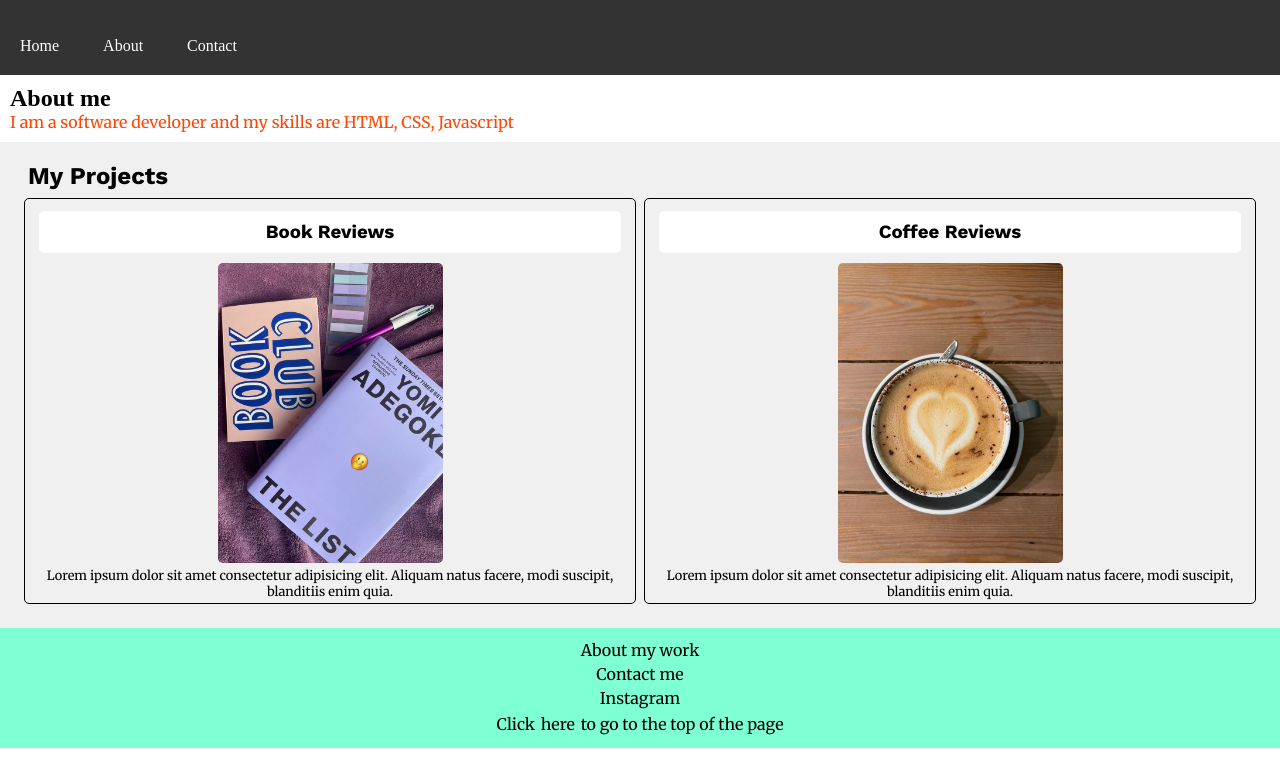
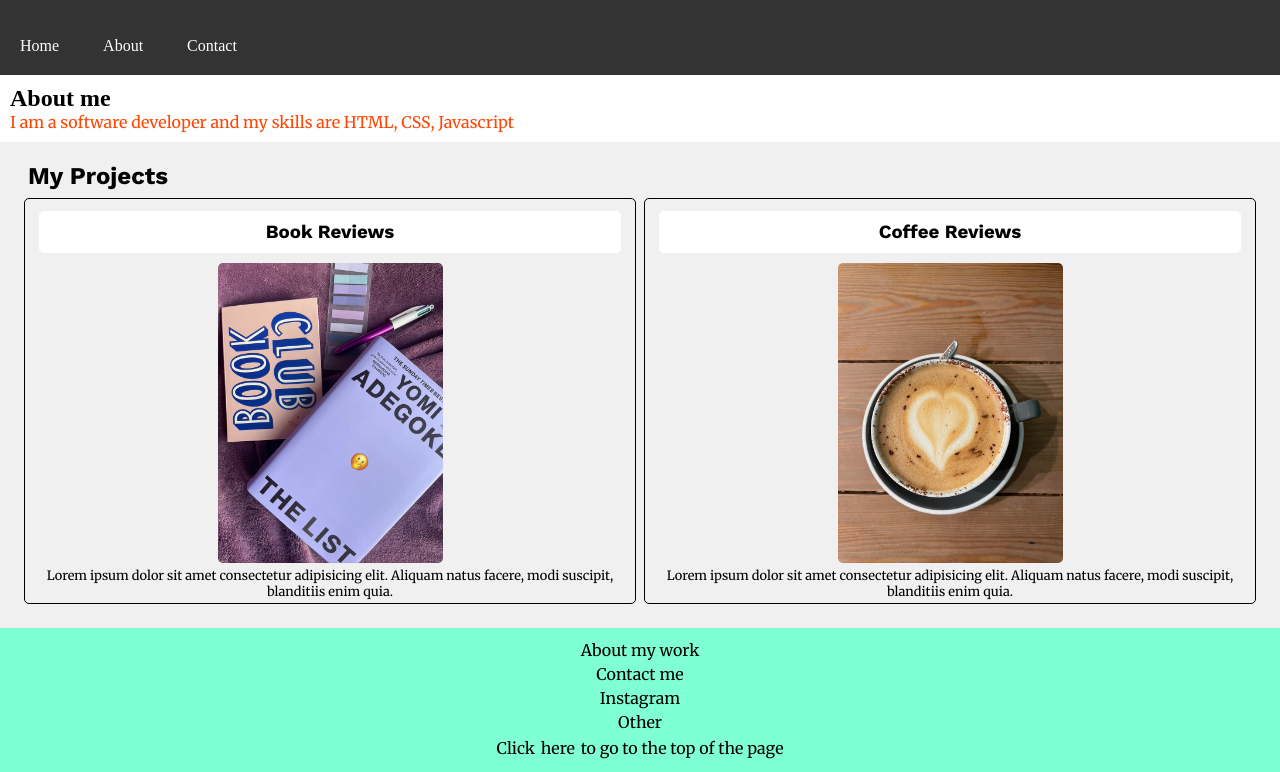
Before and after one commit to msalehprofile/html-css-recap, a plain HTML site: page index.html in a window 1280 px wide. Shown: the part 60-832 px from the top of the page. Before the commit the page ends 808 px from the top, so only its background shows below. Drawn offline with nearby package versions, Linux system fonts and the light colour scheme.

Commit message:
added an other line

```diff
--- a/index.html
+++ b/index.html
@@ -50,6 +50,7 @@
             <a href="">About my work</a>
             <a href="">Contact me</a>
             <a href="">Instagram</a>
+            <a href="">Other</a>
         </div>
         <p class="link-to-top">Click <a href="#top">here</a> to go to the top of the page</p>
     </footer>
```
